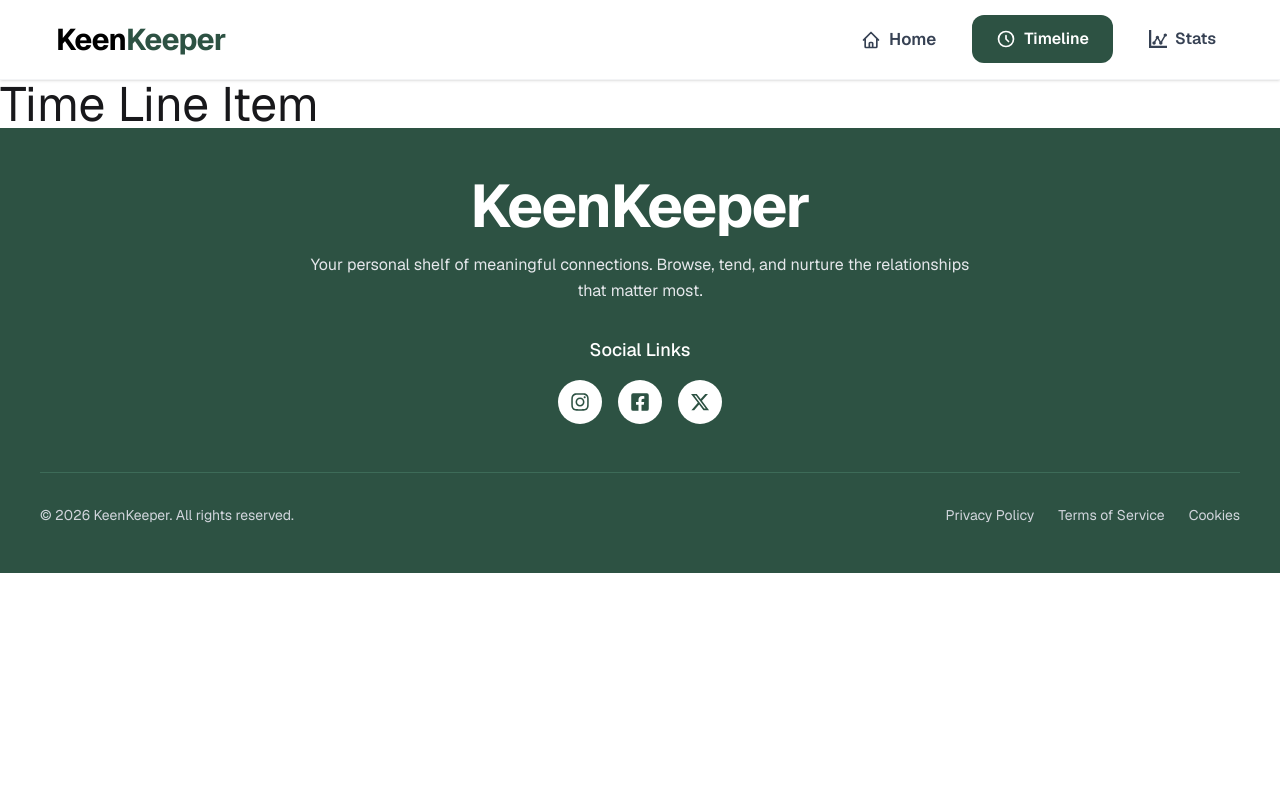
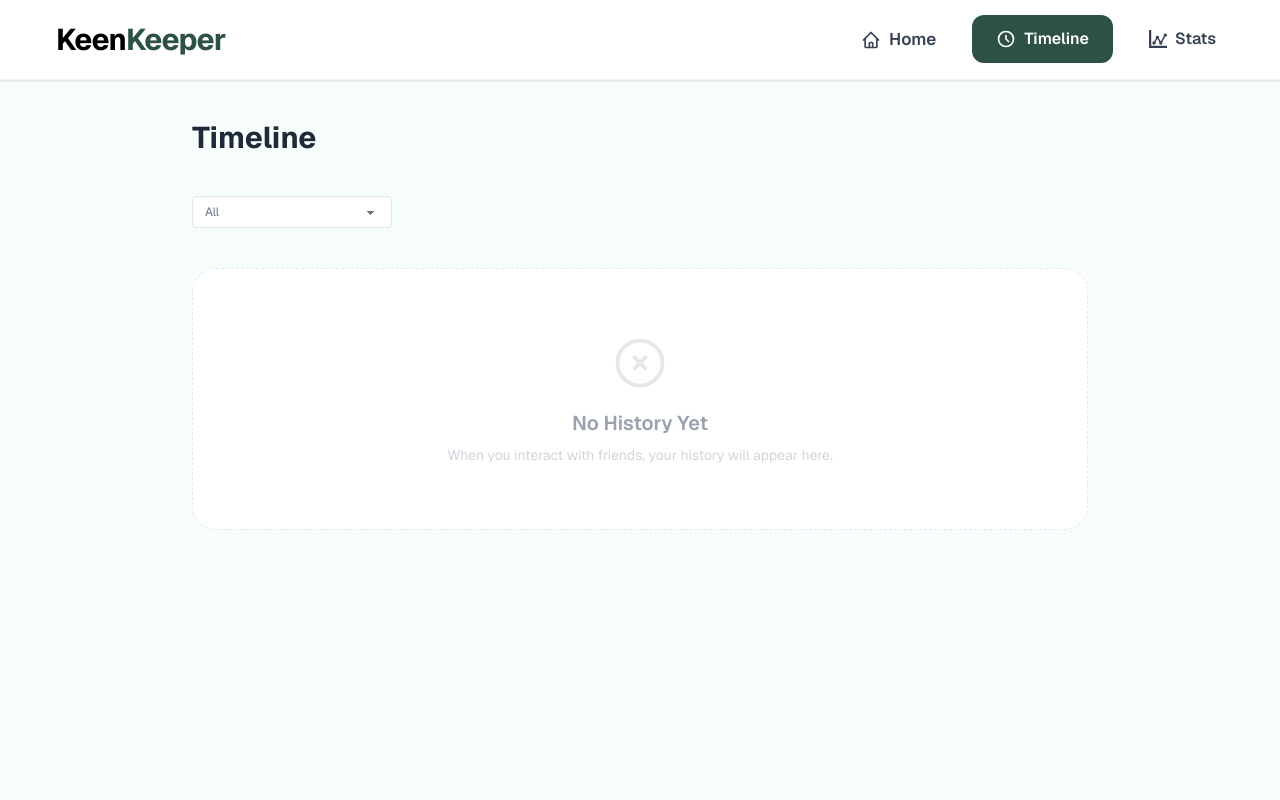
Before and after one commit to mdabdulawal2001/Keen-Keeper-Project-By-Toha, a React (Vite) app: page /time-line-item in a window 1280 px wide. Shown: the top 800 px of the page. Built offline with nearby package versions, Linux system fonts and the light colour scheme.

Commit message:
added timeline section filtering data for categories

```diff
--- a/src/components/TimelineItem/TimelineItem.jsx
+++ b/src/components/TimelineItem/TimelineItem.jsx
@@ -1,11 +1,106 @@
-import React from 'react';
+import { useContext, useState } from "react";
+import { TimelineContext } from "../../context/TimelineContext";
+import {
+  HiOutlineChatBubbleLeftRight,
+  HiOutlineVideoCamera,
+  HiOutlinePhone,
+  HiOutlineXCircle,
+} from "react-icons/hi2";
+import { FaHandshake } from "react-icons/fa";
 
 const TimelineItem = () => {
-    return (
-        <div>
-            <h1 className='text-5xl'>Time Line Item</h1>
+  // আপনার ফাইল থেকে পাওয়া Context এবং ডাটা
+  const { timeline } = useContext(TimelineContext);
+  const [filter, setFilter] = useState("all");
+
+  // আইকন এবং কালার ডাইনামিকালি সেট করার জন্য একটি হেল্পার ফাংশন
+  const getActionDetails = (action) => {
+    switch (action?.toLowerCase()) {
+      case "meetup":
+        return { icon: <FaHandshake />, color: "text-amber-500" };
+      case "text":
+        return {
+          icon: <HiOutlineChatBubbleLeftRight />,
+          color: "text-gray-400",
+        };
+      case "video":
+        return { icon: <HiOutlineVideoCamera />, color: "text-gray-500" };
+      case "call":
+        return { icon: <HiOutlinePhone />, color: "text-gray-600" };
+      default:
+        return { icon: <FaHandshake />, color: "text-blue-500" };
+    }
+  };
+  const filteredTimeline =
+    filter === "all"
+      ? timeline
+      : timeline.filter((item) => item.action?.toLowerCase() === filter);
+
+  return (
+    <section className="bg-[#f7fdfb] py-10 px-4 md:px-10 font-sans min-h-screen">
+      <div className="max-w-4xl mx-auto flex flex-col gap-6">
+        {/* হেডিং */}
+        <h1 className="text-3xl font-bold text-gray-800 mb-4">Timeline</h1>
+
+        {/* ফিল্টার ড্রপডাউন (Static Design) */}
+        <div className="w-full max-w-[200px] mb-4">
+          <select
+            value={filter}
+            onChange={(e) => setFilter(e.target.value.toLowerCase())}
+            className="select select-bordered select-sm w-full bg-white text-gray-500 border-gray-200 focus:outline-none"
+          >
+            <option value="all">All</option>
+            <option value="text">Text</option>
+            <option value="call">Call</option>
+            <option value="video">Video</option>
+          </select>
         </div>
-    );
+
+        {/* কন্টেন্ট এরিয়া */}
+        <div className="flex flex-col gap-4">
+          {/* ১. ড্যাটা না থাকলে এই মেসেজটি দেখাবে */}
+          {!timeline || timeline.length === 0 ? (
+            <div className="bg-white p-16 rounded-3xl border border-dashed border-gray-200 flex flex-col items-center justify-center text-center">
+              <HiOutlineXCircle className="text-6xl text-gray-200 mb-4" />
+              <h3 className="text-xl font-semibold text-gray-400">
+                No History Yet
+              </h3>
+              <p className="text-gray-300 text-sm mt-2">
+                When you interact with friends, your history will appear here.
+              </p>
+            </div>
+          ) : (
+            /* ২. ড্যাটা থাকলে লিস্টটি রেন্ডার হবে */
+            filteredTimeline.map((item) => {
+              const { icon, color } = getActionDetails(item.action);
+              return (
+                <div
+                  key={item.id}
+                  className="bg-white p-5 rounded-2xl shadow-sm border border-gray-100 flex items-center justify-between hover:shadow-md transition-shadow duration-300"
+                >
+                  <div className="flex items-center gap-5">
+                    {/* ডাইনামিক আইকন */}
+                    <div className={`text-3xl ${color}`}>{icon}</div>
+
+                    {/* ডাইনামিক টেক্সট */}
+                    <div>
+                      <p className="text-gray-600 font-medium">
+                        <span className="font-bold text-gray-800">
+                          {item.action}
+                        </span>{" "}
+                        with {item.name}
+                      </p>
+                      <p className="text-gray-400 text-xs mt-1">{item.date}</p>
+                    </div>
+                  </div>
+                </div>
+              );
+            })
+          )}
+        </div>
+      </div>
+    </section>
+  );
 };
 
 export default TimelineItem;
--- /dev/null
+++ b/src/context/TimelineContext.jsx
@@ -0,0 +1,21 @@
+import { createContext, useState } from "react";
+
+export const TimelineContext = createContext();
+
+
+const TimelineProvider = ({ children }) => {
+  const [timeline, setTimeline] = useState([]);
+
+
+  const addTimeline = (data) => {
+    setTimeline((prev) => [...prev, data]);
+  };
+
+  return (
+    <TimelineContext.Provider value={{ timeline, addTimeline }}>
+      {children}
+    </TimelineContext.Provider>
+  );
+};
+
+export default TimelineProvider;
--- a/src/main.jsx
+++ b/src/main.jsx
@@ -6,9 +6,13 @@ import "./index.css";
 import { RouterProvider } from "react-router-dom";
 // @ts-ignore
 import { router } from "./routes/Routes";
+import TimelineProvider from "./context/TimelineContext";
+
 
 createRoot(document.getElementById("root")).render(
   <StrictMode>
-    <RouterProvider router={router}></RouterProvider>
+    <TimelineProvider>
+      <RouterProvider router={router}></RouterProvider>
+    </TimelineProvider>
   </StrictMode>
 );
--- a/src/pages/FriendDetails/FriendDetails.jsx
+++ b/src/pages/FriendDetails/FriendDetails.jsx
@@ -1,4 +1,7 @@
 import React from "react";
+import { useContext } from "react";
+import { TimelineContext } from "../../context/TimelineContext";
+import { useNavigate } from "react-router-dom";
 import {
   HiOutlineBell,
   HiOutlinePhone,
@@ -13,6 +16,10 @@ import {
 import { useLoaderData } from "react-router-dom";
 
 const FriendDetails = () => {
+  const { addTimeline } = useContext(TimelineContext);
+
+  const navigate = useNavigate();
+
   const FriendDetailsData = useLoaderData();
 
   const {
@@ -39,6 +46,18 @@ const FriendDetails = () => {
         return "bg-gray-100 text-gray-700"; // Default
     }
   };
+
+  const handleAction = (type) => {
+  console.log(type);
+  const newData = {
+    name,
+    action: type,
+    date: new Date().toLocaleDateString(),
+  };
+
+  addTimeline(newData);
+  navigate("/time-line-item");
+};
 
   return (
     <div>
@@ -146,15 +165,15 @@ const FriendDetails = () => {
                 Quick Check-In
               </h3>
               <div className="grid grid-cols-1 sm:grid-cols-3 gap-4">
-                <button className="btn bg-[#f8fafc] hover:bg-gray-100 border-none rounded-2xl h-24 flex flex-col gap-2 normal-case">
+                <button onClick={()=> handleAction("call")} className="btn bg-[#f8fafc] hover:bg-gray-100 border-none rounded-2xl h-24 flex flex-col gap-2 normal-case">
                   <HiOutlinePhone className="text-3xl text-gray-600" />
                   <span className="text-gray-700">Call</span>
                 </button>
-                <button className="btn bg-[#f8fafc] hover:bg-gray-100 border-none rounded-2xl h-24 flex flex-col gap-2 normal-case">
+                <button onClick={()=> handleAction("text")} className="btn bg-[#f8fafc] hover:bg-gray-100 border-none rounded-2xl h-24 flex flex-col gap-2 normal-case">
                   <HiOutlineChatBubbleLeftRight className="text-3xl text-gray-600" />
                   <span className="text-gray-700">Text</span>
                 </button>
-                <button className="btn bg-[#f8fafc] hover:bg-gray-100 border-none rounded-2xl h-24 flex flex-col gap-2 normal-case">
+                <button onClick={()=> handleAction("video")} className="btn bg-[#f8fafc] hover:bg-gray-100 border-none rounded-2xl h-24 flex flex-col gap-2 normal-case">
                   <HiOutlineVideoCamera className="text-3xl text-gray-600" />
                   <span className="text-gray-700">Video</span>
                 </button>
```
Also changed, not shown: src/context/AppContext.jsx (deleted).
